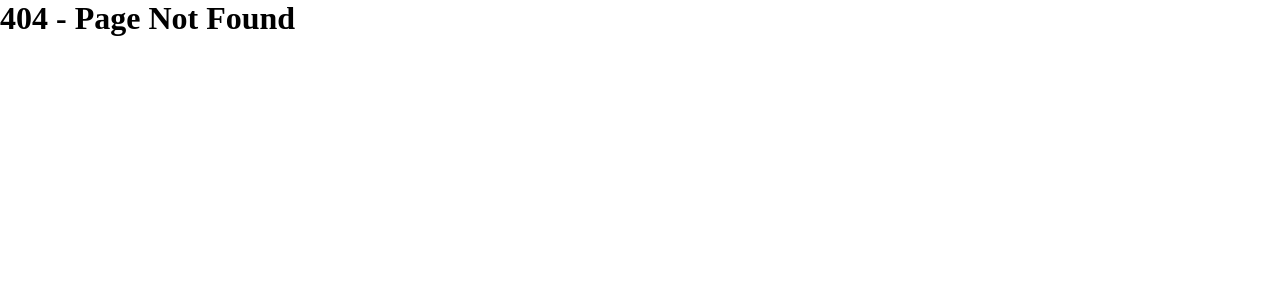
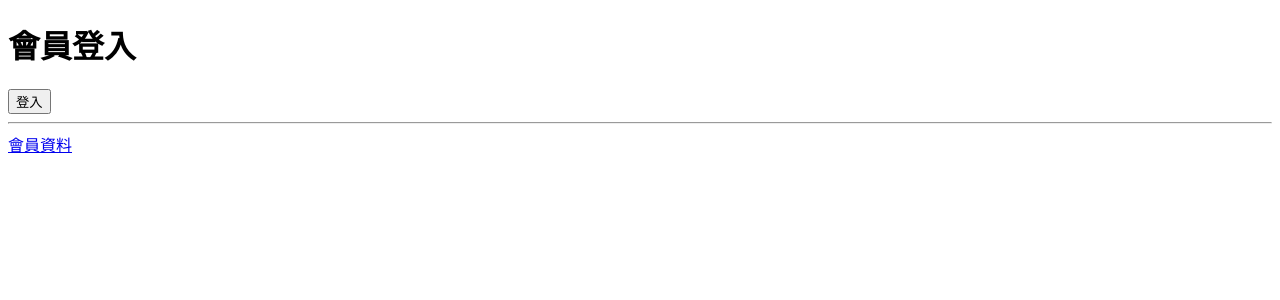
Before and after one commit to XuanYing0915/react_class_base, a Next.js app: page /course/user/login in a window 1280 px wide. Before the commit this address had no page. Shown: the top 300 px of the page. Built offline with nearby package versions, Linux system fonts and the light colour scheme.

Commit message:
會員登入登出勾完成

```diff
--- /dev/null
+++ b/hooks/use-auth.js
@@ -0,0 +1,19 @@
+import { createContext, useContext, useState } from 'react'
+
+// 建立一個Context
+const AuthContext = createContext(null)
+
+// 建立提供者元件(Provider)
+// 要讓`/pages/_app.js`導入包裹使用，可讓所有的頁面及元件共享狀態
+export function AuthProvider({ children }) {
+  const [auth, setAuth] = useState({ id: 0, name: '', token: '' })
+
+  return (
+    <AuthContext.Provider value={{ auth, setAuth }}>
+      {children}
+    </AuthContext.Provider>
+  )
+}
+
+// 建立讓後代元件(消費者consumer)使用的勾子
+export const useAuth = () => useContext(AuthContext)
--- a/pages/_app.js
+++ b/pages/_app.js
@@ -1,13 +1,13 @@
-import '@/styles/globals.css'
-// @ 根目錄的意思
-
-import '@/styles/product-table.module.css'
-import '@/styles/menu.css'
-import '@/styles/book-list.css'
+// import '@/styles/globals.css'
+// import '@/styles/product-table.css'
+// import '@/styles/menu.css'
+// import '@/styles/book-list.css'
+import { AuthProvider } from '@/hooks/use-auth'
 
 export default function MyApp({ Component, pageProps }) {
   // Use the layout defined at the page level, if available
   const getLayout = Component.getLayout || ((page) => page)
 
-  return getLayout(<Component {...pageProps} />)
+  // 需要加入AuthProvider包裹使用，可讓所有的頁面及元件共享狀態
+  return <AuthProvider>{getLayout(<Component {...pageProps} />)}</AuthProvider>
 }
--- /dev/null
+++ b/pages/course/user/login.js
@@ -0,0 +1,50 @@
+import React from 'react'
+// 必須使用link 不要用a
+import Link from 'next/link'
+// 引入鉤子
+import { useAuth } from '@/hooks/use-auth'
+
+export default function Login() {
+  // 定義鉤子狀態
+  const { auth, setAuth } = useAuth()
+
+  const loginButton = (
+    // 設定點按鈕就帶入資料
+    <button
+      onClick={() => {
+        setAuth({
+          id: 123,
+          name: 'Eddy',
+          token: 'xxxxx',
+        })
+      }}
+    >
+      登入
+    </button>
+  )
+  // 設定點按鈕就把資料設為空
+  const logoutButton = (
+    <button
+      onClick={() => {
+        setAuth({
+          id: 0,
+          name: '',
+          token: '',
+        })
+      }}
+    >
+      登出
+    </button>
+  )
+
+  return (
+    <>
+      <h1>會員登入</h1>
+      {/* 如果id為空  出現登入按鈕  如果不為空  出現登出 */}
+      {auth.id === 0 ? loginButton : logoutButton}
+      <hr />
+      {/* 要用Link元件取代a連結，才能保持住狀態，不然在連結時會刷新頁面，狀態會重新初始化變為初始值 */}
+      <Link href="/course/user/profile">會員資料</Link>
+    </>
+  )
+}
```
Also changed, not shown: pages/course/user/profile.js (added, +20 -0 lines), pages/user/login.js (deleted, +0 -9 lines).
